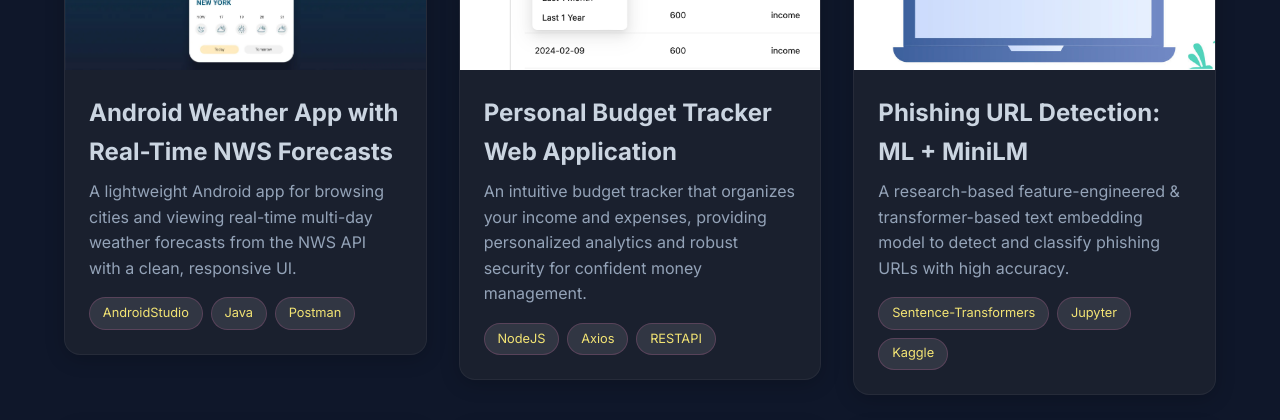
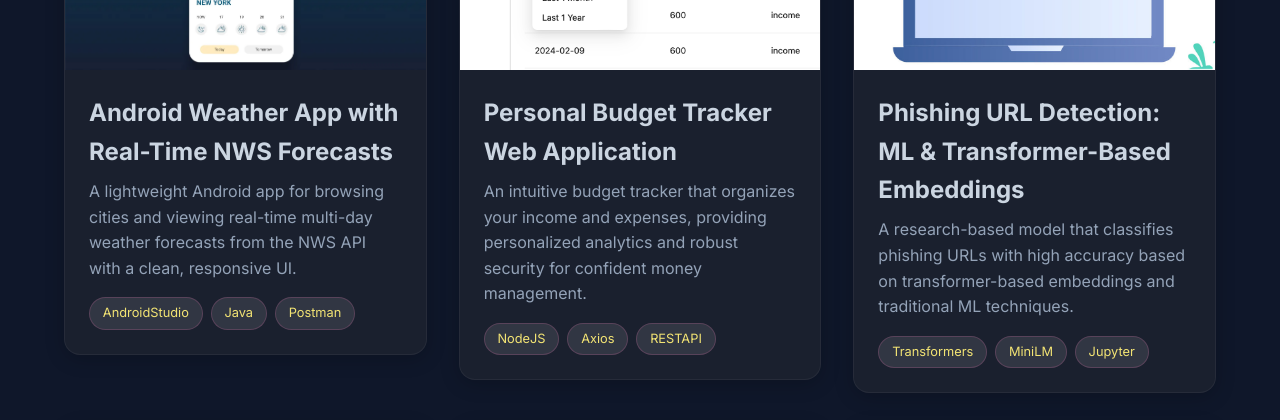
Before and after one commit to SahandNamvar/portfolio, a React (Vite) app: page / in a window 1280 px wide. Shown: the part 1776-2196 px from the top of the page. Built offline with nearby package versions, Linux system fonts and the light colour scheme; no server answers.

Commit message:
update projects

```diff
--- a/src/components/Projects.jsx
+++ b/src/components/Projects.jsx
@@ -58,10 +58,10 @@ const projectsData = [
       "https://github.com/SahandNamvar/personal-budget-tracking-web-app-mern.git",
   },
   {
-    title: "Phishing URL Detection: ML + MiniLM",
+    title: "Phishing URL Detection: ML & Transformer-Based Embeddings",
     description:
-      "A research-based feature-engineered & transformer-based text embedding model to detect and classify phishing URLs with high accuracy.",
-    tech: ["Sentence-Transformers", "Jupyter", "Kaggle"],
+      "A research-based model that classifies phishing URLs with high accuracy based on transformer-based embeddings and traditional ML techniques.",
+    tech: ["Transformers", "MiniLM", "Jupyter"],
     image: "/projects/Phishing.jpg",
     repoUrl: "https://github.com/SahandNamvar/phishing-url-detection",
   },
```
